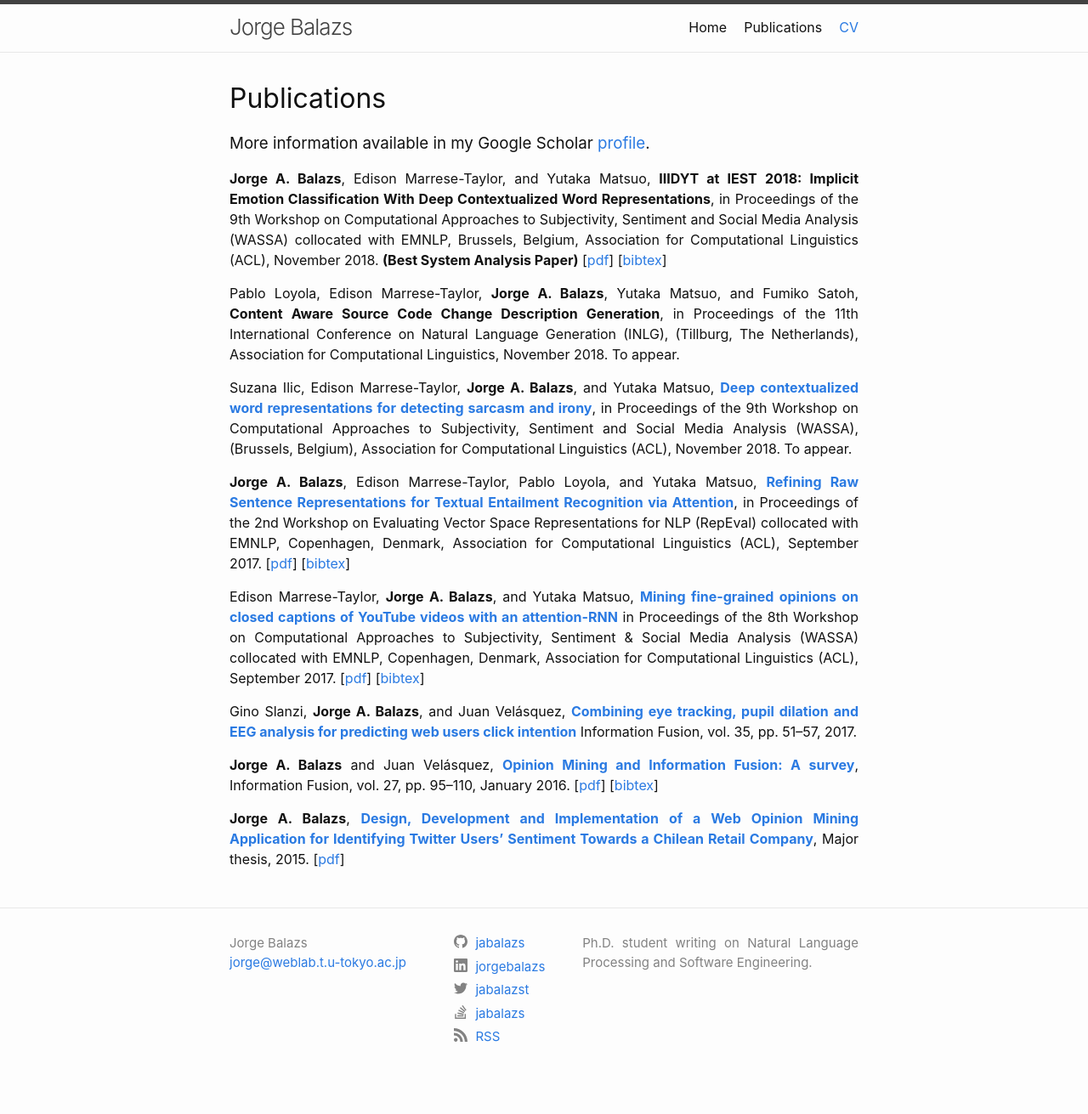
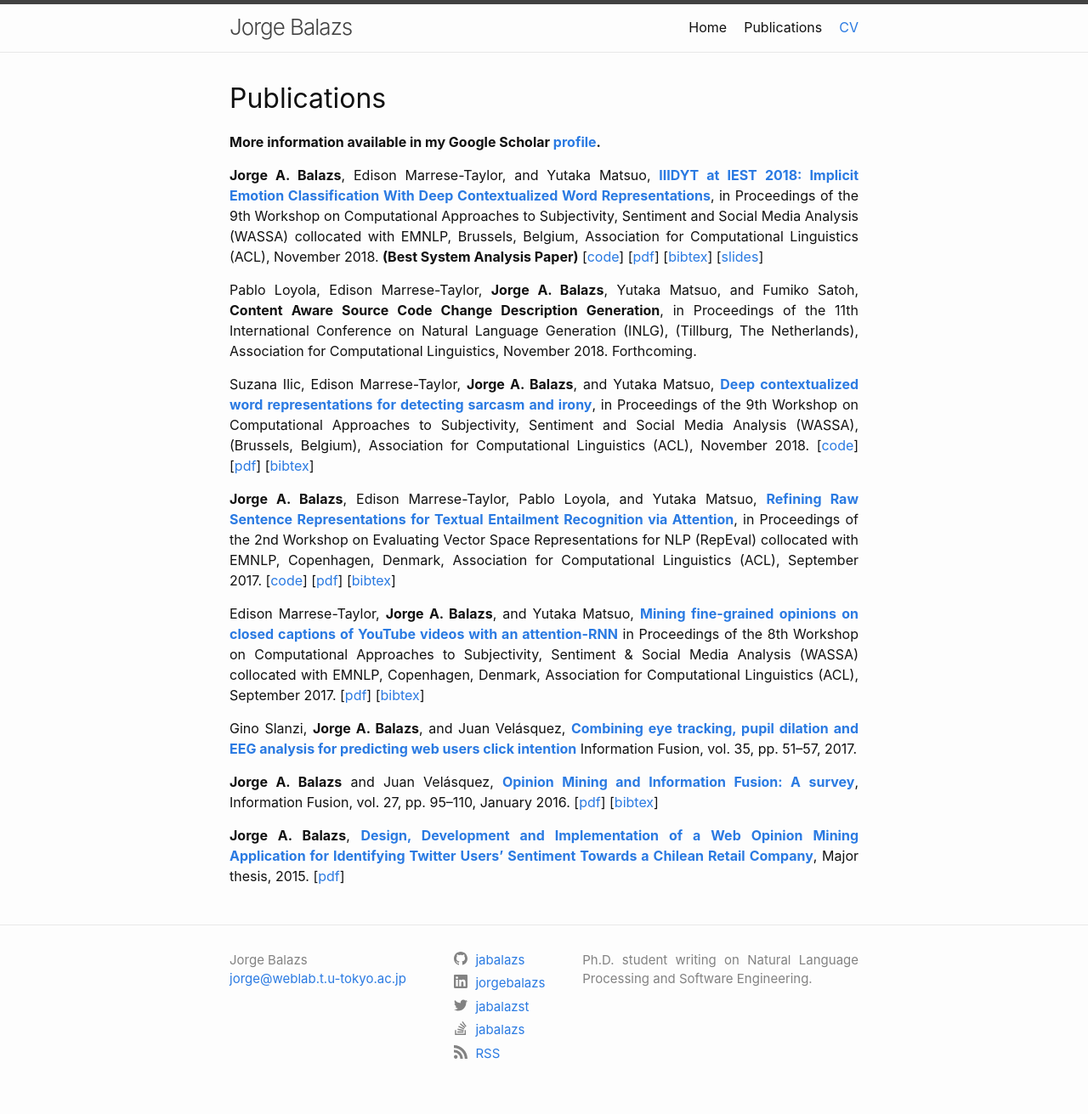
Before and after one commit to jabalazs/jabalazs.github.io, a Jekyll site: the page built from publications.md, in a window 1280 px wide. Shown: the whole page at 85% size. Built offline with Jekyll 4.4.1, drawn with Linux system fonts in a browser that asks for light colours.

Commit message:
Add ELMo irony paper + bibtex, improve publication links

```diff
--- a/publications.md
+++ b/publications.md
@@ -5,41 +5,43 @@ title: Publications
 
 # Publications
 
-### More information available in my Google Scholar [profile](https://scholar.google.com/citations?user=Iqr7zaQAAAAJ).
+**More information available in my Google Scholar
+[profile](https://scholar.google.com/citations?user=Iqr7zaQAAAAJ).**
 
-__Jorge A. Balazs__, Edison Marrese-Taylor, and Yutaka Matsuo, __IIIDYT at IEST
+__Jorge A. Balazs__, Edison Marrese-Taylor, and Yutaka Matsuo, [__IIIDYT at IEST
 2018: Implicit Emotion Classification With Deep Contextualized Word
-Representations__, in Proceedings of the 9th Workshop on Computational
-Approaches to Subjectivity, Sentiment and Social Media Analysis (WASSA)
-collocated with EMNLP, Brussels, Belgium, Association for Computational
-Linguistics (ACL), November 2018. **(Best System Analysis Paper)**
+Representations__](https://aclanthology.info/papers/W18-6208/w18-6208), in
+Proceedings of the 9th Workshop on Computational Approaches to Subjectivity,
+Sentiment and Social Media Analysis (WASSA) collocated with EMNLP, Brussels,
+Belgium, Association for Computational Linguistics (ACL), November 2018. **(Best
+System Analysis Paper)** [[code](https://github.com/jabalazs/implicit_emotion)]
 [[pdf](assets/papers/iest_2018.pdf)] [[bibtex](assets/papers/iest_2018.bib)]
+[[slides](https://goo.gl/Gg3Pxk)]
 
 Pablo Loyola, Edison Marrese-Taylor, __Jorge A. Balazs__, Yutaka Matsuo, and
 Fumiko Satoh, __Content Aware Source Code Change Description Generation__, in
 Proceedings of the 11th International Conference on Natural Language Generation
 (INLG), (Tillburg, The Netherlands), Association for Computational Linguistics,
-November 2018. To appear.
+November 2018. Forthcoming.
 
 Suzana Ilic, Edison Marrese-Taylor, __Jorge A. Balazs__, and Yutaka Matsuo,
 [__Deep contextualized word representations for detecting sarcasm and
-irony__](https://arxiv.org/abs/1809.09795), in Proceedings of the 9th Workshop
-on Computational Approaches to Subjectivity, Sentiment and Social Media Analysis
-(WASSA), (Brussels, Belgium), Association for Computational Linguistics (ACL),
-November 2018. To appear.
+irony__](https://aclanthology.info/papers/W18-6202/w18-6202), in Proceedings of
+the 9th Workshop on Computational Approaches to Subjectivity, Sentiment and
+Social Media Analysis (WASSA), (Brussels, Belgium), Association for
+Computational Linguistics (ACL), November 2018.
+[[code](https://github.com/epochx/elmo4irony)] [[pdf](assets/papers/elmo_irony.pdf)] [[bibtex](assets/papers/elmo_irony.bib)]
 
 __Jorge A. Balazs__, Edison Marrese-Taylor, Pablo Loyola, and Yutaka Matsuo,
 [__Refining Raw Sentence Representations for Textual Entailment Recognition via
-Attention__](http://www.aclweb.org/anthology/W17-5310), in Proceedings of the
+Attention__](https://aclanthology.info/papers/W17-5310/w17-5310), in Proceedings of the
 2nd Workshop on Evaluating Vector Space Representations for NLP (RepEval)
 collocated with EMNLP, Copenhagen, Denmark, Association for Computational
-Linguistics (ACL), September 2017. [<a
-href="assets/papers/refining_raw_sentences.pdf">pdf</a>] [<a
-href="assets/papers/refining_raw_sentences.bib">bibtex</a>]
+Linguistics (ACL), September 2017. [[code](https://github.com/jabalazs/repeval_rivercorners)]  [[pdf](assets/papers/refining_raw_sentences.pdf)] [[bibtex](assets/papers/refining_raw_sentences.bib)]
 
 Edison Marrese-Taylor, __Jorge A. Balazs__, and Yutaka Matsuo, [__Mining
 fine-grained opinions on closed captions of YouTube videos with an
-attention-RNN__](http://www.aclweb.org/anthology/W17-5213) in Proceedings of the
+attention-RNN__](https://aclanthology.info/papers/W17-5213/w17-5213) in Proceedings of the
 8th Workshop on Computational Approaches to Subjectivity, Sentiment & Social
 Media Analysis (WASSA) collocated with EMNLP, Copenhagen, Denmark, Association
 for Computational Linguistics (ACL), September 2017. [<a
```
Also changed, not shown: assets/papers/elmo_irony.bib (added, +14 -0 lines), 1 other file.
